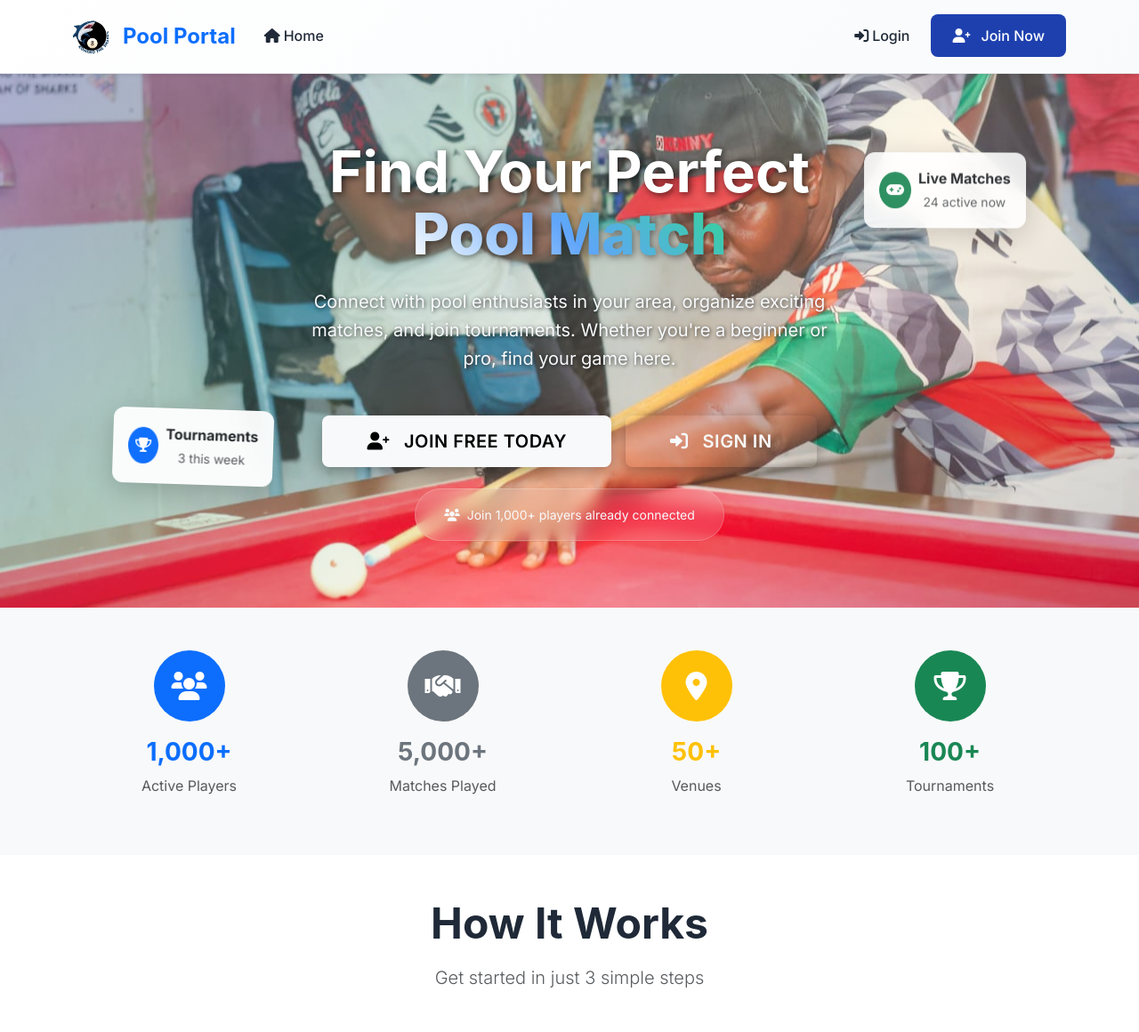
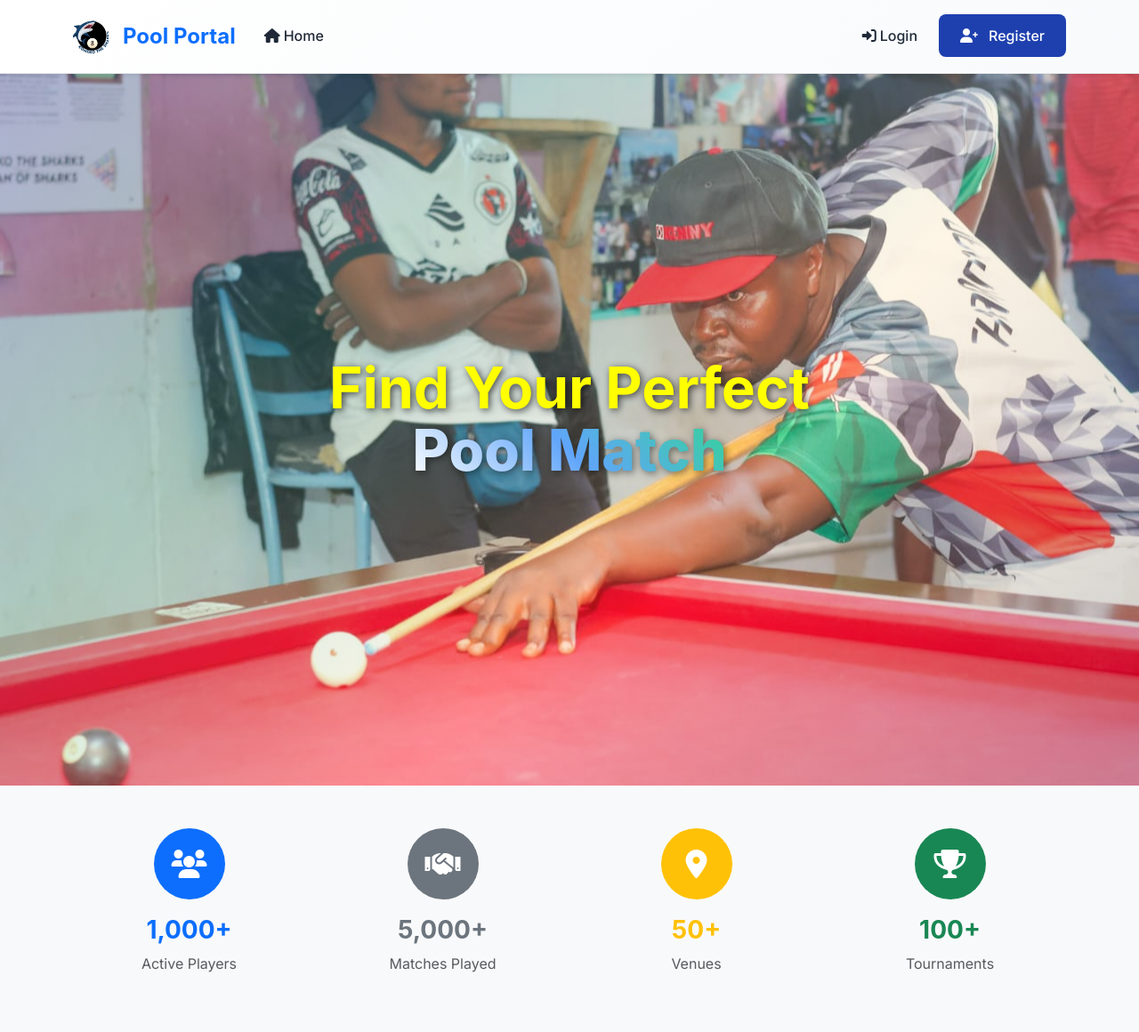
Before and after one commit to Amos0101/Pool-Games-Matchmaking-Tournament-Portal, a Django app: page / in a window 1280 px wide. Shown: the top 1160 px of the page at 89% size. Run offline with Django 4.2, Linux system fonts and the light colour scheme; data comes from the database, SQL or seed files in the repository; both versions use the stored data as it was after the commit.

Commit message:
Eighth commit

```diff
--- a/templates/base.html
+++ b/templates/base.html
@@ -473,7 +473,7 @@
                         </li>
                         <li class="nav-item">
                             <a class="btn btn-primary ms-2" href="{% url 'accounts:register' %}">
-                                <i class="fas fa-user-plus me-1"></i>Join Now
+                                <i class="fas fa-user-plus me-1"></i>Register
                             </a>
                         </li>
                     {% endif %}
@@ -533,7 +533,7 @@
                     <!-- Copyright -->
                     <div class="border-top pt-3">
                         <p class="mb-0 opacity-75">
-                            &copy; 2024 Pool Portal. All rights reserved.
+                            &copy; 2025 Pool Portal. All rights reserved.
                         </p>
                     </div>
                 </div>
--- a/templates/events/event_list.html
+++ b/templates/events/event_list.html
@@ -54,7 +54,7 @@
                                 {% if not user.is_authenticated %}
                                     <div class="card-footer bg-transparent border-0">
                                         <a href="{% url 'accounts:register' %}" class="btn btn-primary w-100">
-                                            Join to Participate
+                                            Register to Participate
                                         </a>
                                     </div>
                                 {% endif %}
--- a/templates/home.html
+++ b/templates/home.html
@@ -8,61 +8,21 @@
         <div class="container">
             <div class="row align-items-center min-vh-75">
                 <div class="col-lg-8 mx-auto text-center">
-<!--                    <div class="hero-content">-->
-                        <h1 class="display-2 fw-bold mb-4 hero-title">
-                            Find Your Perfect
-                            <span class="hero-highlight">Pool Match</span>
-                        </h1>
-                        <p class="lead mb-5 hero-subtitle">
-                            Connect with pool enthusiasts in your area, organize exciting matches,
-                            and join tournaments. Whether you're a beginner or pro, find your game here.
-                        </p>
-                        <div class="d-flex flex-column flex-sm-row gap-3 justify-content-center mb-4">
-                            <a href="{% url 'accounts:register' %}" class="btn btn-light btn-lg px-5 hero-btn">
-                                <i class="fas fa-user-plus me-2"></i>Join Free Today
-                            </a>
-                            <a href="{% url 'accounts:login' %}" class="btn btn-outline-light btn-lg px-5 hero-btn">
-                                <i class="fas fa-sign-in-alt me-2"></i>Sign In
-                            </a>
-                        </div>
-                        <div class="hero-stats">
-                            <small class="opacity-90">
-                                <i class="fas fa-users me-2"></i>Join 1,000+ players already connected
-                            </small>
-                        </div>
-<!--                    </div>-->
-                </div>
-            </div>
+<!--                  <div class="hero-content">-->
 
-            <!-- Floating Cards -->
-            <div class="floating-cards">
-                <div class="floating-card floating-card-1">
-                    <div class="d-flex align-items-center">
-                        <div class="bg-success rounded-circle p-2 me-2">
-                            <i class="fas fa-gamepad text-white"></i>
-                        </div>
-                        <div>
-                            <div class="fw-bold text-dark">Live Matches</div>
-                            <small class="text-muted">24 active now</small>
-                        </div>
-                    </div>
-                </div>
-                <div class="floating-card floating-card-2">
-                    <div class="d-flex align-items-center">
-                        <div class="bg-primary rounded-circle p-2 me-2">
-                            <i class="fas fa-trophy text-white"></i>
-                        </div>
-                        <div>
-                            <div class="fw-bold text-dark">Tournaments</div>
-                            <small class="text-muted">3 this week</small>
-                        </div>
-                    </div>
+
+
+                             <h1 class="display-2 fw-bold mb-4 hero-title" style="color: yellow;">
+                                Find Your Perfect
+                                <span class="hero-highlight"style="color: yellow;">Pool Match</span>
+                            </h1>
+<!--                      </div>-->
                 </div>
             </div>
         </div>
     </section>
 
-    <!-- Statistics Section -->
+<!--    Statistics Section -->
     <section class="py-5 bg-light">
         <div class="container">
             <div class="row text-center g-4">
@@ -217,6 +177,68 @@
         </div>
     </section>
 
+<!-- Featured Events Section (for both logged-in and guest users) -->
+{% if featured_events and not user.is_authenticated %}
+<section class="py-5">
+    <div class="container">
+        <div class="text-center mb-5">
+            <h2 class="display-5 fw-bold mb-3">Upcoming Events</h2>
+            <p class="lead text-muted">Join exciting tournaments and competitions</p>
+        </div>
+        <div class="row g-4">
+            {% for event in featured_events %}
+                <div class="col-lg-4 col-md-6">
+                    <div class="event-card card border-0 shadow-sm h-100">
+                        {% if event.poster %}
+                            <div class="event-poster-container">
+                                <img src="{{ event.poster.url }}"
+                                     class="card-img-top event-poster"
+                                     alt="{{ event.title }}"
+                                     onclick="openImageModal('{{ event.poster.url }}', '{{ event.title }} - Event Poster')"
+                                     style="cursor: pointer;">
+                                <div class="poster-overlay">
+                                    <i class="fas fa-expand-alt"></i>
+                                    <span>Click to view full size</span>
+                                </div>
+                            </div>
+                        {% else %}
+                            <div class="card-img-top bg-gradient-primary d-flex align-items-center justify-content-center"
+                                 style="height: 250px;">
+                                <i class="fas fa-trophy fa-3x text-white"></i>
+                            </div>
+                        {% endif %}
+                        <div class="card-body">
+                            <h5 class="card-title fw-bold">{{ event.title }}</h5>
+                            <p class="card-text text-muted">{{ event.description|truncatewords:20 }}</p>
+                            <div class="d-flex justify-content-between align-items-center">
+                                <small class="text-muted">
+                                    <i class="fas fa-calendar me-1"></i>{{ event.event_date|date:"M d, Y" }}
+                                </small>
+                                <small class="text-muted">
+                                    <i class="fas fa-clock me-1"></i>{{ event.event_date|date:"g:i A" }}
+                                </small>
+                            </div>
+                            <div class="mt-2">
+                                <small class="text-muted">
+                                    <i class="fas fa-map-marker-alt me-1"></i>{{ event.location }}
+                                </small>
+                            </div>
+                        </div>
+                        <div class="card-footer bg-transparent border-0">
+                            <a href="{% url 'accounts:register' %}" class="btn btn-primary w-100">
+                                Register to Participate
+                            </a>
+                        </div>
+                    </div>
+                </div>
+            {% endfor %}
+        </div>
+    </div>
+</section>
+{% endif %}
+
+
+
     <!-- Testimonials Section -->
     <section class="py-5">
         <div class="container">
@@ -237,9 +259,9 @@
                             </div>
                             <p class="mb-4">"Amazing platform! I've met so many great players and improved my game significantly. The tournament feature is fantastic!"</p>
                             <div class="d-flex align-items-center">
-                                <div class="avatar bg-primary text-white rounded-circle me-3">MJ</div>
+                                <div class="avatar bg-primary text-white rounded-circle me-3">M</div>
                                 <div>
-                                    <div class="fw-bold">Mike Johnson</div>
+                                    <div class="fw-bold">Morgan</div>
                                     <small class="text-muted">Advanced Player</small>
                                 </div>
                             </div>
@@ -258,9 +280,9 @@
                             </div>
                             <p class="mb-4">"Perfect for beginners like me. Found patient players who helped me learn. The community is very welcoming!"</p>
                             <div class="d-flex align-items-center">
-                                <div class="avatar bg-secondary text-white rounded-circle me-3">SW</div>
+                                <div class="avatar bg-secondary text-white rounded-circle me-3">JP</div>
                                 <div>
-                                    <div class="fw-bold">Sarah Williams</div>
+                                    <div class="fw-bold">Justo pizo</div>
                                     <small class="text-muted">Beginner Player</small>
                                 </div>
                             </div>
@@ -279,9 +301,9 @@
                             </div>
                             <p class="mb-4">"Great way to find competitive matches. The scheduling system makes it so easy to organize games with other players."</p>
                             <div class="d-flex align-items-center">
-                                <div class="avatar bg-success text-white rounded-circle me-3">DC</div>
+                                <div class="avatar bg-success text-white rounded-circle me-3">AK</div>
                                 <div>
-                                    <div class="fw-bold">David Chen</div>
+                                    <div class="fw-bold">Amos kilonzo</div>
                                     <small class="text-muted">Professional Player</small>
                                 </div>
                             </div>
@@ -513,66 +535,6 @@
     </section>
 {% endif %}
 
-<!-- Featured Events Section (for both logged-in and guest users) -->
-{% if featured_events and not user.is_authenticated %}
-<section class="py-5">
-    <div class="container">
-        <div class="text-center mb-5">
-            <h2 class="display-5 fw-bold mb-3">Upcoming Events</h2>
-            <p class="lead text-muted">Join exciting tournaments and competitions</p>
-        </div>
-        <div class="row g-4">
-            {% for event in featured_events %}
-                <div class="col-lg-4 col-md-6">
-                    <div class="event-card card border-0 shadow-sm h-100">
-                        {% if event.poster %}
-                            <div class="event-poster-container">
-                                <img src="{{ event.poster.url }}"
-                                     class="card-img-top event-poster"
-                                     alt="{{ event.title }}"
-                                     onclick="openImageModal('{{ event.poster.url }}', '{{ event.title }} - Event Poster')"
-                                     style="cursor: pointer;">
-                                <div class="poster-overlay">
-                                    <i class="fas fa-expand-alt"></i>
-                                    <span>Click to view full size</span>
-                                </div>
-                            </div>
-                        {% else %}
-                            <div class="card-img-top bg-gradient-primary d-flex align-items-center justify-content-center"
-                                 style="height: 250px;">
-                                <i class="fas fa-trophy fa-3x text-white"></i>
-                            </div>
-                        {% endif %}
-                        <div class="card-body">
-                            <h5 class="card-title fw-bold">{{ event.title }}</h5>
-                            <p class="card-text text-muted">{{ event.description|truncatewords:20 }}</p>
-                            <div class="d-flex justify-content-between align-items-center">
-                                <small class="text-muted">
-                                    <i class="fas fa-calendar me-1"></i>{{ event.event_date|date:"M d, Y" }}
-                                </small>
-                                <small class="text-muted">
-                                    <i class="fas fa-clock me-1"></i>{{ event.event_date|date:"g:i A" }}
-                                </small>
-                            </div>
-                            <div class="mt-2">
-                                <small class="text-muted">
-                                    <i class="fas fa-map-marker-alt me-1"></i>{{ event.location }}
-                                </small>
-                            </div>
-                        </div>
-                        <div class="card-footer bg-transparent border-0">
-                            <a href="{% url 'accounts:register' %}" class="btn btn-primary w-100">
-                                Join to Participate
-                            </a>
-                        </div>
-                    </div>
-                </div>
-            {% endfor %}
-        </div>
-    </div>
-</section>
-{% endif %}
-
 <!-- CTA Section for Guests -->
 {% if not user.is_authenticated %}
 <section class="py-5 bg-primary text-white">
@@ -585,7 +547,7 @@
                 </p>
                 <div class="d-flex flex-column flex-sm-row gap-3 justify-content-center">
                     <a href="{% url 'accounts:register' %}" class="btn btn-light btn-lg px-5">
-                        <i class="fas fa-user-plus me-2"></i>Get Started Free
+                        <i class="fas fa-user-plus me-2"></i>Register for Free
                     </a>
                     <a href="{% url 'accounts:login' %}" class="btn btn-outline-light btn-lg px-5">
                         <i class="fas fa-sign-in-alt me-2"></i>Sign In
@@ -606,7 +568,7 @@
 {% block extra_css %}
 <style>
     .min-vh-75 {
-        min-height: 75vh;
+        min-height: 100vh;
     }
 
     /* Hero Section Background */
```
Also changed, not shown: db.sqlite3, static/images/pool1.jpg (added), static/images/pool2.jpg (added), static/images/pool6.jpg (added), static/images/pool9.jpg (added).
